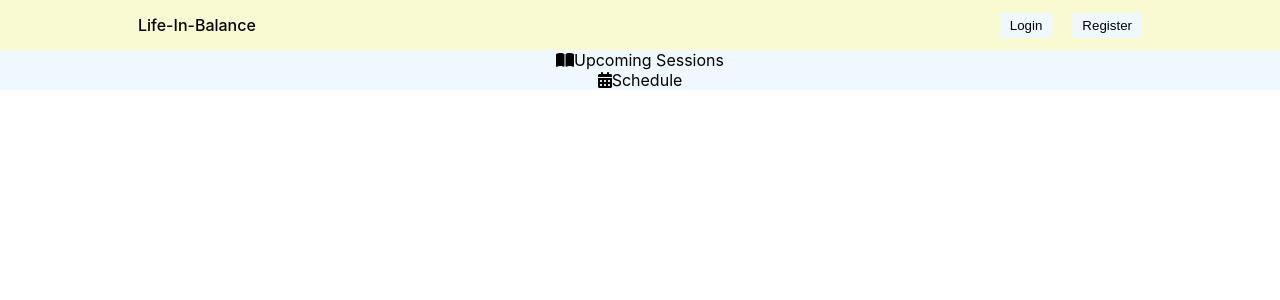
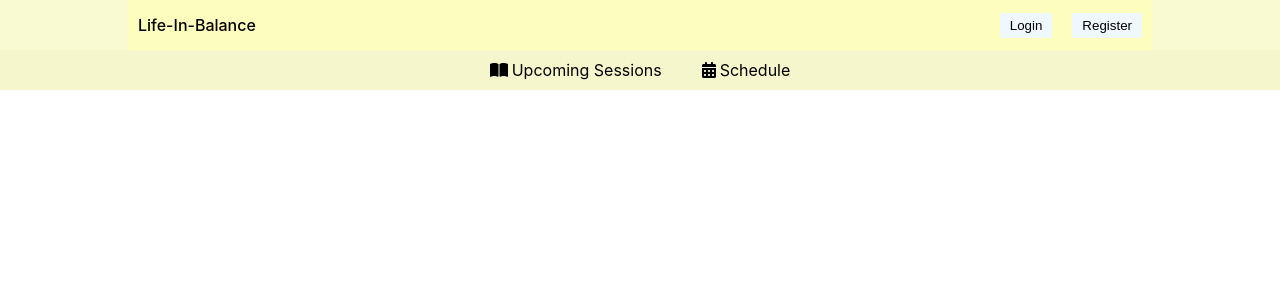
Before and after one commit to AlexBrown4020/life-in-balance-frontend, a React (Create React App) app: page / in a window 1280 px wide. Shown: the top 300 px of the page. Built offline with nearby package versions, Linux system fonts and the light colour scheme.

Commit message:
Feat: Apply additional div element

```diff
--- a/src/components/navbar/navbar.css
+++ b/src/components/navbar/navbar.css
@@ -8,7 +8,7 @@
 .navContainer {
     width: 100%;
     max-width: 1024px;
-    background-color: lightgoldenrodyellow;
+    background-color: rgb(253, 253, 190);
     display: flex;
     align-items: center;
     justify-content: space-between;
--- a/src/header/Header.jsx
+++ b/src/header/Header.jsx
@@ -5,6 +5,7 @@ import "./header.css";
 export const Header = () => {
   return (
     <div className="header">
+        <div className="headerContainer">
             <div className="headerList">
                 <div className="headerListItem">
                     <FontAwesomeIcon icon={faBookOpen} />
@@ -16,5 +17,6 @@ export const Header = () => {
                 </div>
             </div>
         </div>
+    </div>
   )
 }
--- a/src/header/header.css
+++ b/src/header/header.css
@@ -1,3 +1,25 @@
 .header {
-    background-color: aliceblue;
+    background-color: rgb(246, 246, 205);
+    display: flex;
+    justify-content: center;
+    align-items: center;
 }
+
+.headerContainer {
+    width: 100%;
+    max-width: 1024px;
+    margin: 10px 0px 10px 0px;
+}
+
+.headerList {
+    display: flex;
+    justify-content: center;
+    gap: 40px;
+}
+
+.headerListItem {
+    display: flex;
+    align-items: center;
+    justify-content: space-between;
+    gap: 4px;
+}
```
Lines whose indentation alone changed are shown as unchanged.
